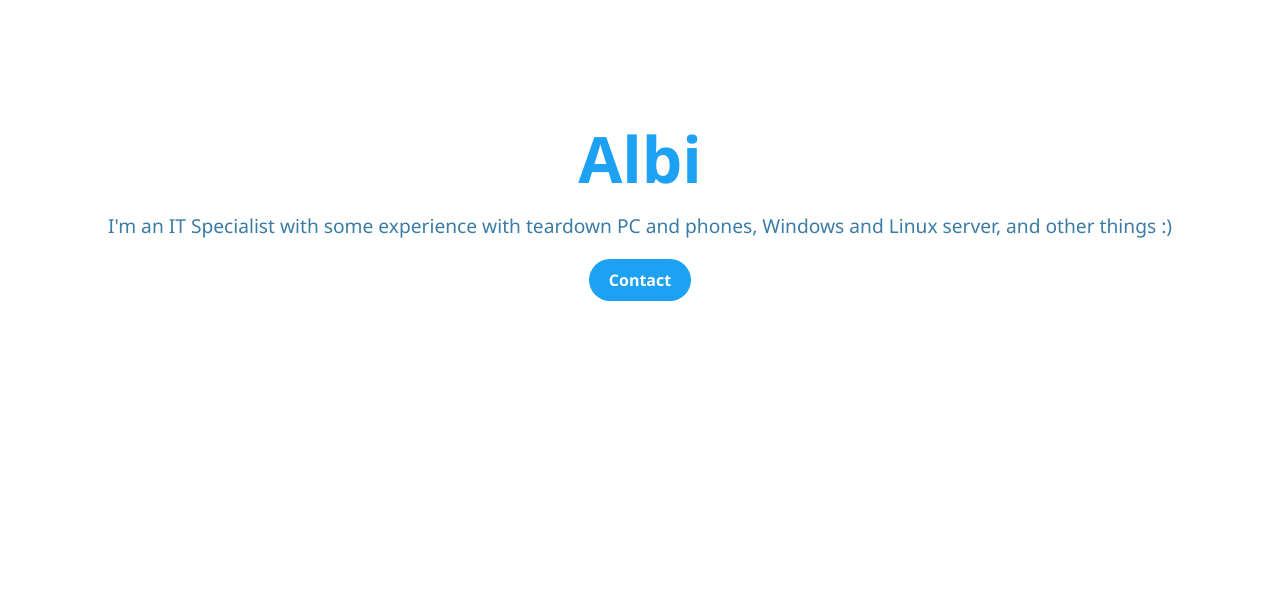
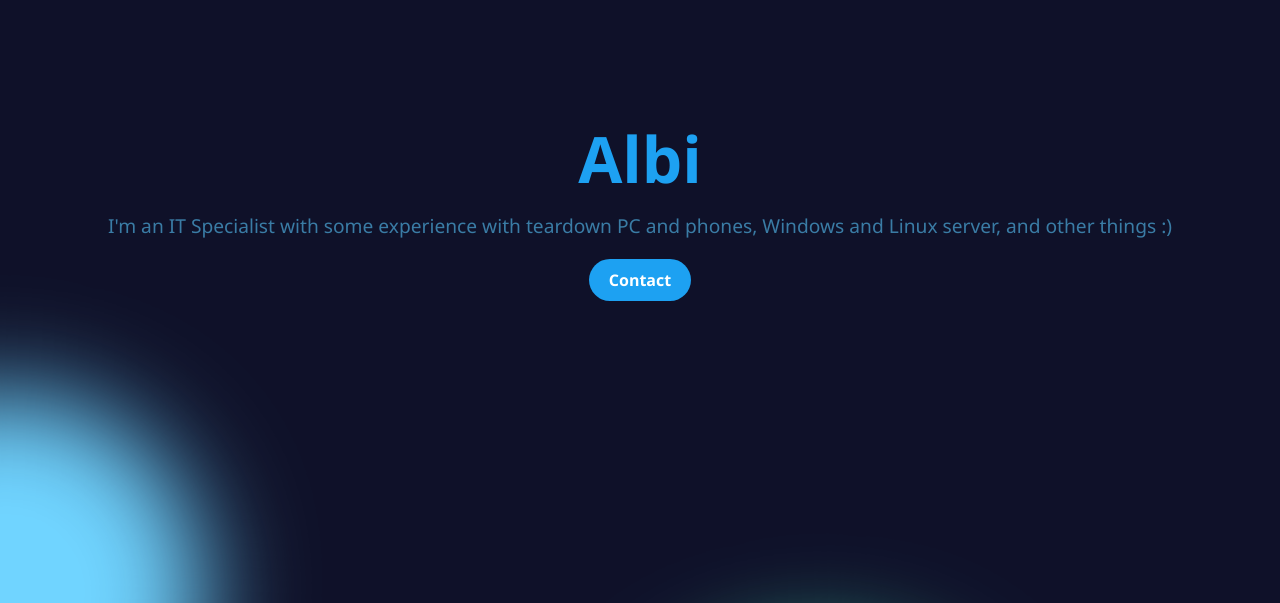
Before and after one commit to marcushexx/albux, a plain HTML site: page index.html in a window 1280 px wide. Shown: the part 197-800 px from the top of the page. Drawn offline with Linux system fonts and the light colour scheme.

Commit message:
style.css

```diff
--- a/style.css
+++ b/style.css
@@ -10,32 +10,45 @@ body, html {
   overflow: hidden;
 }
 
+@keyframes move {
+  100% {
+    transform: translate3d(0, 0, 1px) rotate(360deg);
+  }
+}
+
 .background {
-  position: relative;
-  width: 100%;
+  position: fixed;
+  width: 100vw;
   height: 100vh;
-  text-align: center;
+  top: 0;
+  left: 0;
+  background: #0f1129;
+  overflow: hidden;
   display: flex;
   justify-content: center;
   align-items: center;
   flex-direction: column;
-  /* Tło jest tworzone przez Vanta.js, więc nie ustawiamy background */
+}
+
+
+.content {
+  position: relative;
+  z-index: 10;
+  text-align: center;
+  color: white;
+  padding: 20px;
 }
 
 .title {
   font-size: 4rem;
   color: #1da1f2;
-  position: relative;
-  z-index: 1;
+  margin-bottom: 10px;
 }
 
 .subtitle {
   font-size: 1.2rem;
   color: #3a7ca5;
-  margin-top: 10px;
   margin-bottom: 30px;
-  position: relative;
-  z-index: 1;
 }
 
 .contact-btn {
@@ -46,10 +59,50 @@ body, html {
   text-decoration: none;
   font-weight: bold;
   transition: background-color 0.3s ease;
-  position: relative;
-  z-index: 1;
 }
 
 .contact-btn:hover {
   background-color: #0d8ddb;
 }
+
+/* Style dla animowanych spanów */
+.background span {
+  width: 50vmin;
+  height: 50vmin;
+  border-radius: 50vmin;
+  backface-visibility: hidden;
+  position: absolute;
+  animation-name: move;
+  animation-timing-function: linear;
+  animation-iteration-count: infinite;
+}
+
+
+
+.background span:nth-child(1) {
+  color: #4dffc3;
+  top: 54%;
+  left: 20%;
+  animation-duration: 27s;
+  animation-delay: -25s;
+  transform-origin: -7vw 4vh;
+  box-shadow: -100vmin 0 12.8vmin currentColor;
+}
+.background span:nth-child(2) {
+  color: #4dffc3;
+  top: 7%;
+  left: 37%;
+  animation-duration: 42s;
+  animation-delay: -26s;
+  transform-origin: 19vw 20vh;
+  box-shadow: -100vmin 0 13.2vmin currentColor;
+}
+.background span:nth-child(3) {
+  color: #70d4ff;
+  top: 26%;
+  left: 9%;
+  animation-duration: 38s;
+  animation-delay: -5s;
+  transform-origin: 21vw -15vh;
+  box-shadow: 100vmin 0 12.6vmin currentColor;
+}
```
